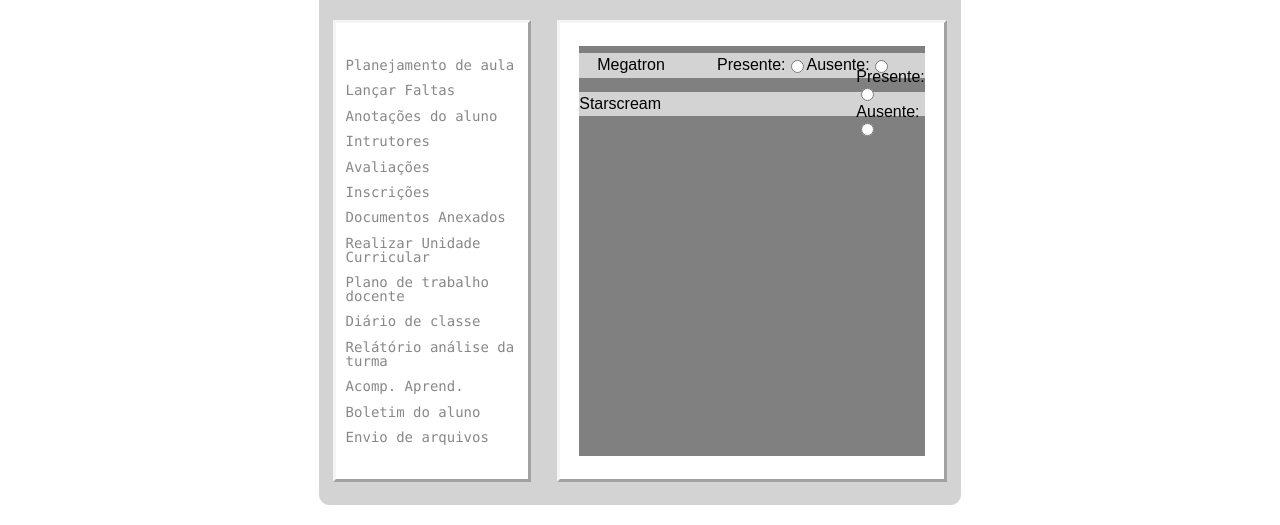
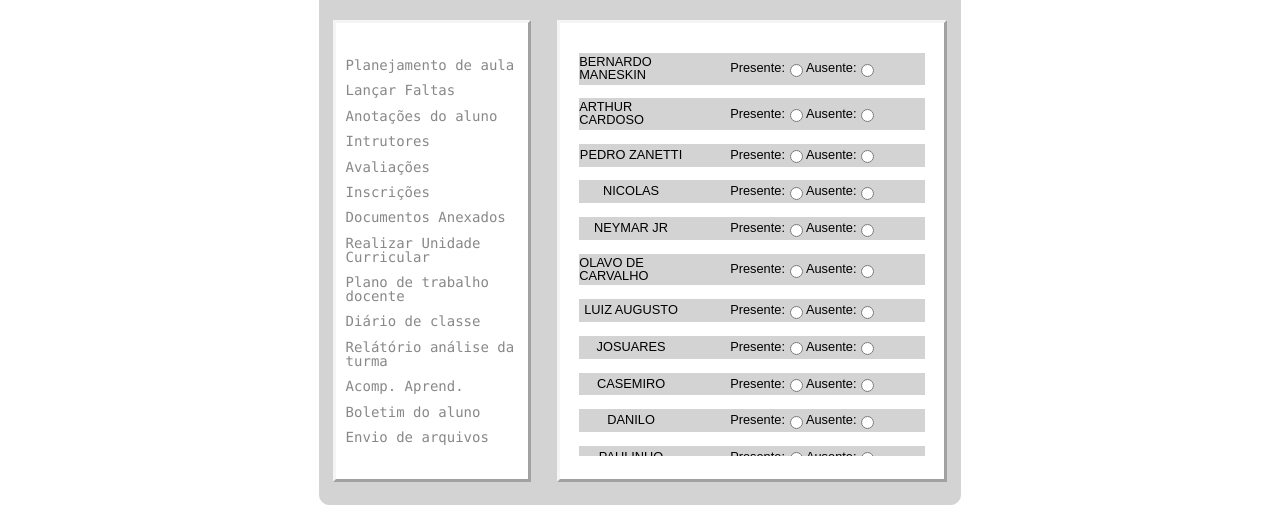
Before and after one commit to Arthurzilla/projetoIntegrador, a plain HTML site: page GerenciamentoDidatico/LançarFaltas/index.html in a window 1280 px wide. Shown: the part 275-800 px from the top of the page. Drawn offline with Linux system fonts and the light colour scheme.

Commit message:
edicao na aula

```diff
--- a/GerenciamentoDidatico/LançarFaltas/index.html
+++ b/GerenciamentoDidatico/LançarFaltas/index.html
@@ -40,7 +40,7 @@
 
             <div id="aluno-0">
                 <div id="aluno-0-nome">
-                    <p>Megatron</p>
+                    <p>BERNARDO MANESKIN</p>
                 </div>
 
                 <div id="aluno-0-presenca">
@@ -50,11 +50,154 @@
             </div>
 
             <div id="aluno-1">
-                <div>
-                    <p>Starscream</p>
+                <div id="aluno-1-nome">
+                    <p>ARTHUR CARDOSO</p>
                 </div>
 
-                <div>
+                <div id="aluno-1-presenca">
+                    <p>Presente:</p><input type="radio" name="aluno-1-presenca">
+                    <p>Ausente:</p><input type="radio" name="aluno-1-presenca">
+                </div>
+            </div>
+
+            <div id="aluno-1">
+                <div id="aluno-1-nome">
+                    <p>PEDRO ZANETTI</p>
+                </div>
+
+                <div id="aluno-1-presenca">
+                    <p>Presente:</p><input type="radio" name="aluno-1-presenca">
+                    <p>Ausente:</p><input type="radio" name="aluno-1-presenca">
+                </div>
+            </div>
+
+            <div id="aluno-1">
+                <div id="aluno-1-nome">
+                    <p>NICOLAS</p>
+                </div>
+
+                <div id="aluno-1-presenca">
+                    <p>Presente:</p><input type="radio" name="aluno-1-presenca">
+                    <p>Ausente:</p><input type="radio" name="aluno-1-presenca">
+                </div>
+            </div>
+
+            <div id="aluno-1">
+                <div id="aluno-1-nome">
+                    <p>NEYMAR JR</p>
+                </div>
+
+                <div id="aluno-1-presenca">
+                    <p>Presente:</p><input type="radio" name="aluno-1-presenca">
+                    <p>Ausente:</p><input type="radio" name="aluno-1-presenca">
+                </div>
+            </div>
+
+            <div id="aluno-1">
+                <div id="aluno-1-nome">
+                    <p>OLAVO DE CARVALHO</p>
+                </div>
+
+                <div id="aluno-1-presenca">
+                    <p>Presente:</p><input type="radio" name="aluno-1-presenca">
+                    <p>Ausente:</p><input type="radio" name="aluno-1-presenca">
+                </div>
+            </div>
+
+            <div id="aluno-1">
+                <div id="aluno-1-nome">
+                    <p>LUIZ AUGUSTO</p>
+                </div>
+
+                <div id="aluno-1-presenca">
+                    <p>Presente:</p><input type="radio" name="aluno-1-presenca">
+                    <p>Ausente:</p><input type="radio" name="aluno-1-presenca">
+                </div>
+            </div>
+
+            <div id="aluno-1">
+                <div id="aluno-1-nome">
+                    <p>JOSUARES</p>
+                </div>
+
+                <div id="aluno-1-presenca">
+                    <p>Presente:</p><input type="radio" name="aluno-1-presenca">
+                    <p>Ausente:</p><input type="radio" name="aluno-1-presenca">
+                </div>
+            </div>
+
+            <div id="aluno-1">
+                <div id="aluno-1-nome">
+                    <p>CASEMIRO</p>
+                </div>
+
+                <div id="aluno-1-presenca">
+                    <p>Presente:</p><input type="radio" name="aluno-1-presenca">
+                    <p>Ausente:</p><input type="radio" name="aluno-1-presenca">
+                </div>
+            </div>
+
+            <div id="aluno-1">
+                <div id="aluno-1-nome">
+                    <p>DANILO</p>
+                </div>
+
+                <div id="aluno-1-presenca">
+                    <p>Presente:</p><input type="radio" name="aluno-1-presenca">
+                    <p>Ausente:</p><input type="radio" name="aluno-1-presenca">
+                </div>
+            </div>
+
+            <div id="aluno-1">
+                <div id="aluno-1-nome">
+                    <p>PAULINHO</p>
+                </div>
+
+                <div id="aluno-1-presenca">
+                    <p>Presente:</p><input type="radio" name="aluno-1-presenca">
+                    <p>Ausente:</p><input type="radio" name="aluno-1-presenca">
+                </div>
+            </div>
+
+            <div id="aluno-1">
+                <div id="aluno-1-nome">
+                    <p>KAKÁ</p>
+                </div>
+
+                <div id="aluno-1-presenca">
+                    <p>Presente:</p><input type="radio" name="aluno-1-presenca">
+                    <p>Ausente:</p><input type="radio" name="aluno-1-presenca">
+                </div>
+            </div>
+
+            <div id="aluno-1">
+                <div id="aluno-1-nome">
+                    <p>NICOLAS CAGE</p>
+                </div>
+
+                <div id="aluno-1-presenca">
+                    <p>Presente:</p><input type="radio" name="aluno-1-presenca">
+                    <p>Ausente:</p><input type="radio" name="aluno-1-presenca">
+                </div>
+            </div>
+
+            <div id="aluno-1">
+                <div id="aluno-1-nome">
+                    <p>MICHAEL BAY</p>
+                </div>
+
+                <div id="aluno-1-presenca">
+                    <p>Presente:</p><input type="radio" name="aluno-1-presenca">
+                    <p>Ausente:</p><input type="radio" name="aluno-1-presenca">
+                </div>
+            </div>
+
+            <div id="aluno-1">
+                <div id="aluno-1-nome">
+                    <p>NAPOLEAO DA SILVA</p>
+                </div>
+
+                <div id="aluno-1-presenca">
                     <p>Presente:</p><input type="radio" name="aluno-1-presenca">
                     <p>Ausente:</p><input type="radio" name="aluno-1-presenca">
                 </div>
--- a/GerenciamentoDidatico/LançarFaltas/style.css
+++ b/GerenciamentoDidatico/LançarFaltas/style.css
@@ -141,7 +141,6 @@
     width: 90%;
     height: 90%;
     overflow-y: scroll;
-    background-color: grey;
 
     /* flex-box */
     display: flex;
@@ -150,7 +149,13 @@
     justify-content: flex-start;
 }
 
+#chamada p{
+    font-size: 0.8rem;
+}
+
 #aluno-0{
+    padding-top: 1%;
+    padding-bottom: 1%;
     width: 100%;
     background-color: lightgrey;
     margin-top: 2%;
@@ -181,6 +186,8 @@
 }
 
 #aluno-1{
+    padding-top: 1%;
+    padding-bottom: 1%;
     width: 100%;
     background-color: lightgrey;
     margin-top: 2%;
@@ -192,3 +199,19 @@
     align-items: center;
     justify-content: space-between;
 }
+
+#aluno-1-nome{
+    width: 30%;
+    height: 100%;
+    display: flex;
+    justify-content: center;
+    align-items: center;
+ }
+
+ #aluno-1-presenca{
+     width: 70%;
+     height: 100%;
+     display: flex;
+     justify-content: center;
+     align-items: center;
+ }
--- a/GerenciamentoDidatico/PlanejamentoDeAulas/style.css
+++ b/GerenciamentoDidatico/PlanejamentoDeAulas/style.css
@@ -166,3 +166,8 @@
     width: 97%;
     height: 100%;
 }
+
+#textarea{
+    resize: none;
+    width: 90%;
+}
```
Also changed, not shown: GerenciamentoDidatico/PlanejamentoDeAulas/index.html (+1 -2 lines).
